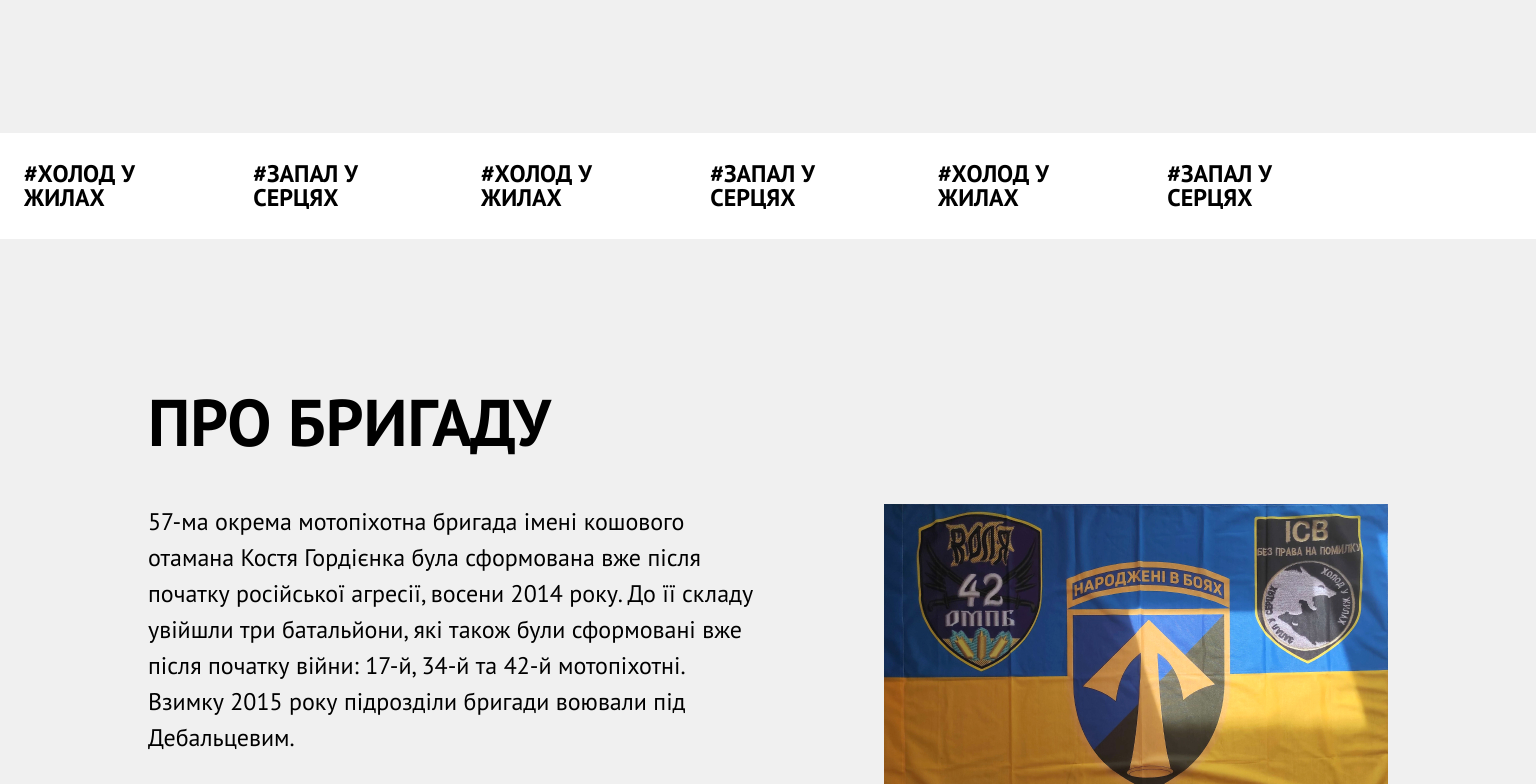
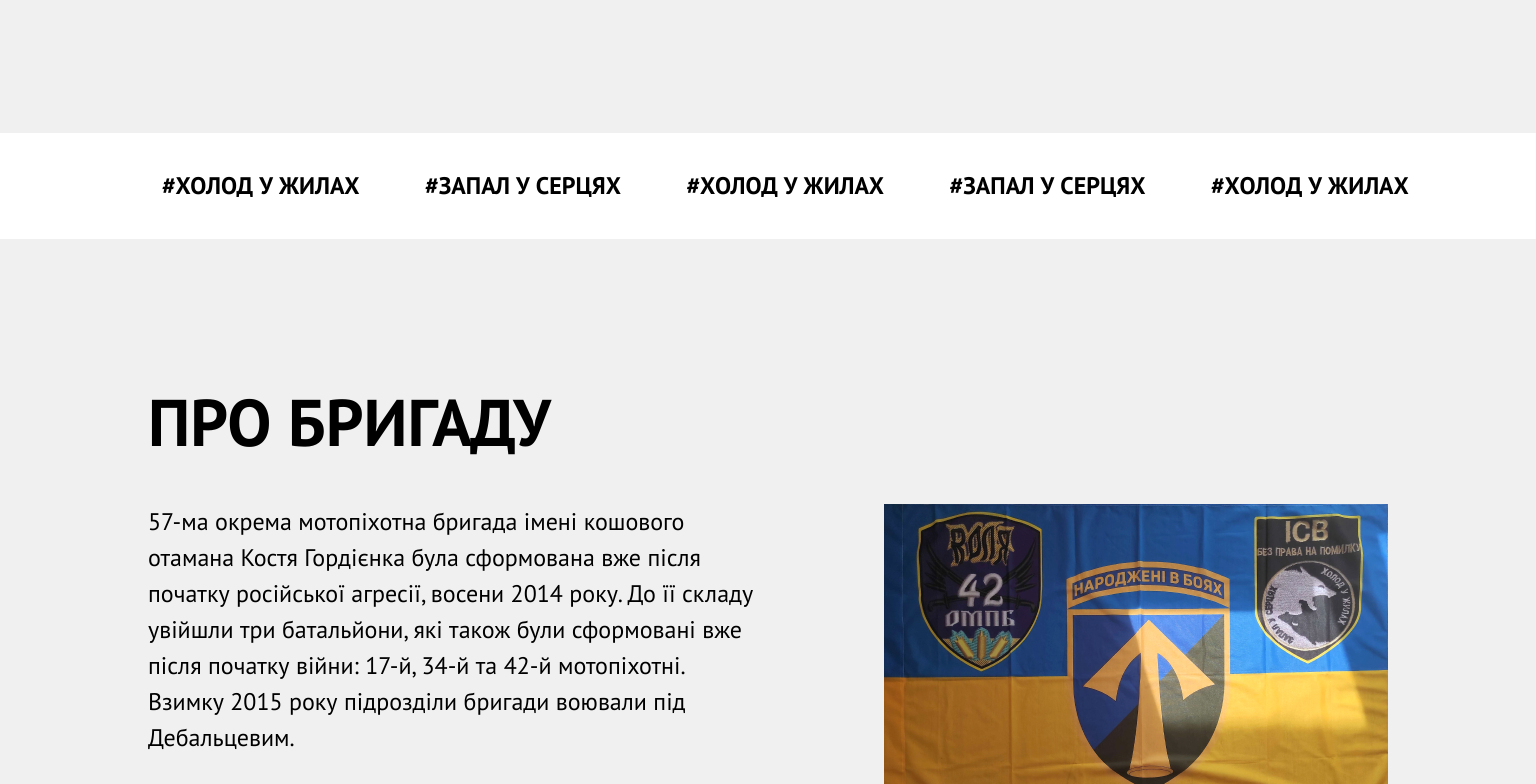
Before and after one commit to baza-trainee/dokoopy-frontend, a React (Vite) app: page / in a window 1536 px wide. Shown: the part 1380-2164 px from the top of the page. Built offline with nearby package versions, Linux system fonts and the light colour scheme.

Commit message:
newFixes

```diff
--- a/src/styles/components/_dividing-line.scss
+++ b/src/styles/components/_dividing-line.scss
@@ -4,47 +4,45 @@
    width: 100%;
    height: 106px;
    overflow: hidden;
+   @media (min-width: 1440px) {
+      display: flex;
+      justify-content: center;
+   }
 }
 
 .contentHeshteg {
+   padding-left: 100px;
    width: 500%;
    height: 100%;
    display: flex;
    align-items: center;
    list-style: none;
-   margin: 0;
    li {
-      font-family: PT Sans;
       font-weight: 700;
       font-size: 24px;
    }
    @media (min-width: 1440px) {
-      width: 100%;
-      justify-content: center;
+      width: fit-content;
    }
 }
 
 .whiteContainer {
    background-color: #ffffff;
-   padding-left: 24px;
-   li {
-      margin-right: 47px;
-   }
    ul li:nth-child(1):before,
    ul li:nth-child(3):before,
    ul li:nth-child(5):before {
       content: "#ХОЛОД У ЖИЛАХ";
+      margin-right: 65.5px;
    }
    ul li:nth-child(2):before,
-   ul li:nth-child(4):before,
-   ul li:nth-child(6):before {
+   ul li:nth-child(4):before {
       content: "#ЗАПАЛ У СЕРЦЯХ";
+      margin-right: 65.5px;
    }
 }
 
 .greenContainer {
    background-color: var(--button-main-color);
-   padding-left: 101px;
    li {
       margin-right: 55px;
    }
```
